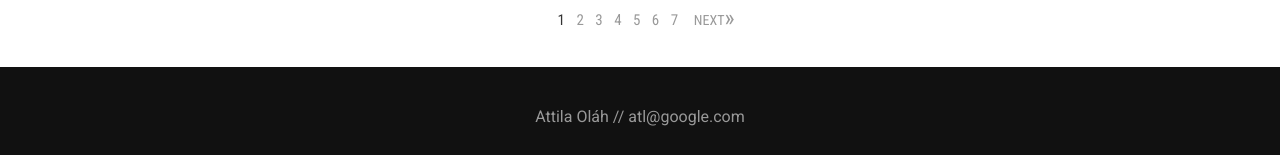
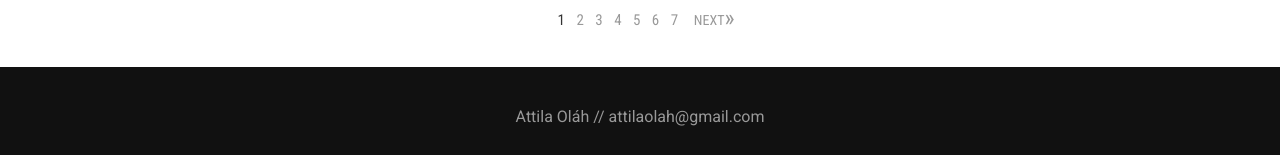
Before and after one commit to attilaolah/attilaolah.github.io, a Jekyll site: the page built from index.html, in a window 1280 px wide and 900 px high, scrolled down 35725 px. Shown: the part 742-897 px from the top of the window. Built offline with Jekyll 4.4.1, drawn with Linux system fonts in a browser that asks for light colours; formulas are drawn with MathJax 3; the list of posts is cut into pages by our own code.

Commit message:
Update email address.

```diff
--- a/_layouts/atom.html
+++ b/_layouts/atom.html
@@ -7,7 +7,7 @@
   <id>https://attilaolah.eu/</id>
   <author>
     <name>Attila Oláh</name>
-    <email>atl@google.com</email>
+    <email>attilaolah@gmail.com</email>
   </author>
   {% for post in site.posts %}
   <entry>
--- a/_layouts/base.html
+++ b/_layouts/base.html
@@ -60,7 +60,7 @@
   <footer>
     <span>Attila Oláh</span>
     <span class="wide">//</span><br class="narrow">
-    <a href="mailto:atl@google.com" rel="me">atl@google.com</a>
+    <a href="mailto:attilaolah@gmail.com" rel="me">attilaolah@gmail.com</a>
   </footer>
 </body>
 </html>
--- a/_layouts/rss.html
+++ b/_layouts/rss.html
@@ -13,7 +13,7 @@
       <title>{{ post.title }}</title>
       <link>https://attilaolah.eu{{ post.url }}</link>
       <pubDate>{{ post.date | date: "%a, %d %b %Y %H:%M:%S %z" }}</pubDate>
-      <author>atl@google.com (Attila Oláh)</author>
+      <author>attilaolah@gmail.com (Attila Oláh)</author>
       <guid>https://attilaolah.eu{{ post.id }}</guid>
       <description>{{ post.content | xml_escape }}</description>
     </item>
```
